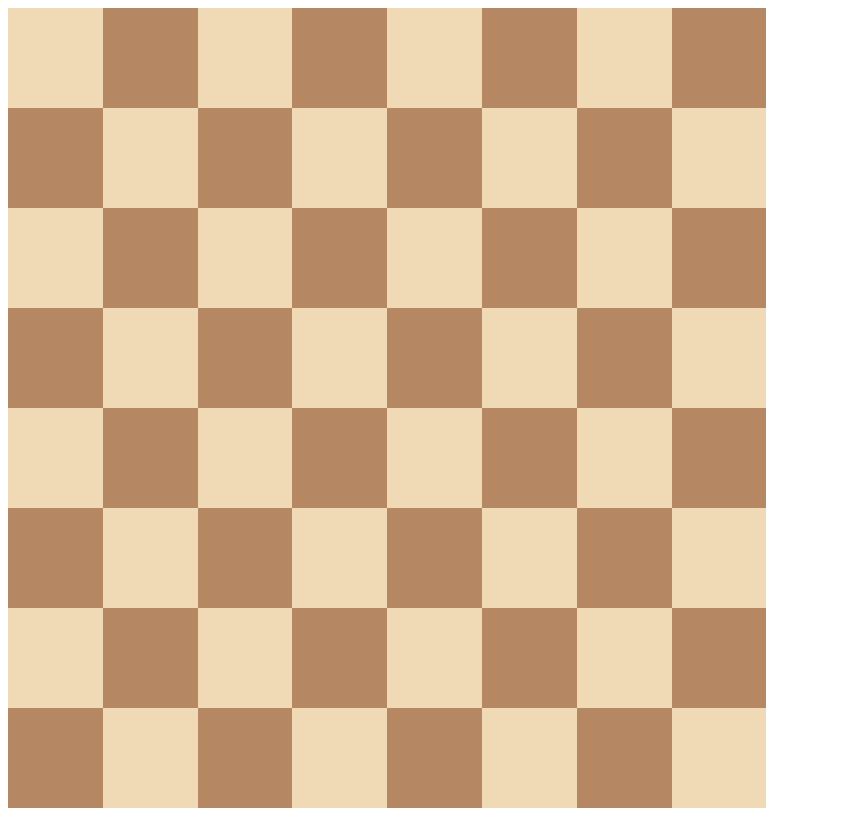
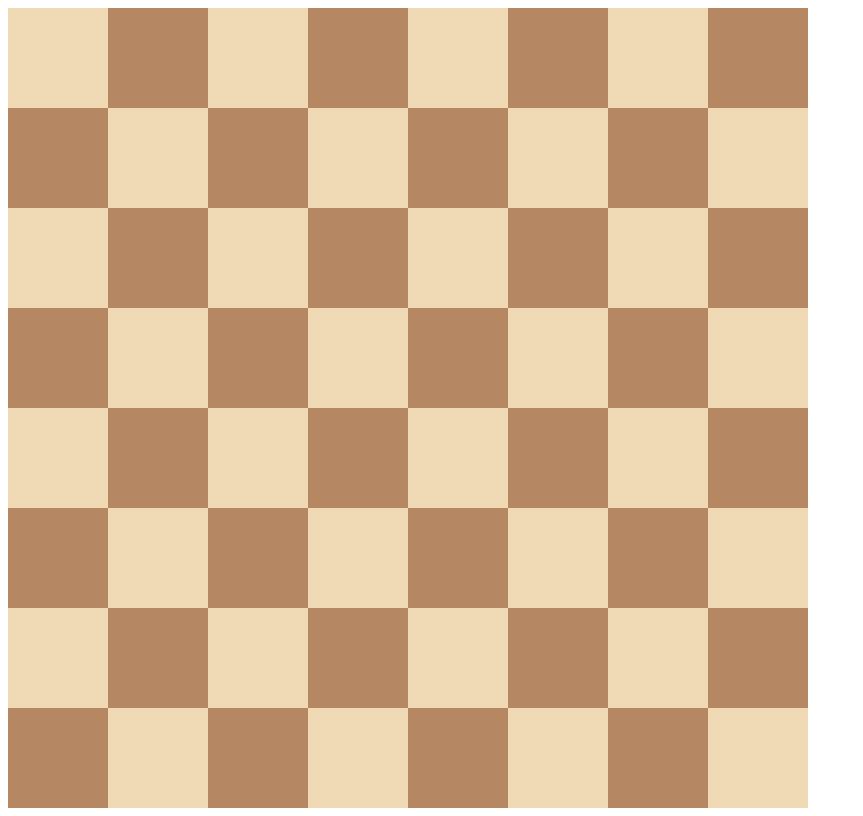
Before and after one commit to AdailoMelo/web-development-bootcamp, a plain HTML site: page section-10/10.0 Display Grid/index.html in a window 1280 px wide. Shown: the whole page, without its empty margins (0-863 px from the left). Drawn offline with Linux system fonts and the light colour scheme.

Commit message:
Update index.html

```diff
--- a/section-10/10.0 Display Grid/index.html
+++ b/section-10/10.0 Display Grid/index.html
@@ -18,7 +18,7 @@
     }
 
     .container {
-      width: 60%;
+      width: 800px;
       display: grid;
       grid-template-columns: 1fr 1fr 1fr 1fr 1fr 1fr 1fr 1fr;
       grid-template-rows: 1fr 1fr 1fr 1fr 1fr 1fr 1fr 1fr;
```
